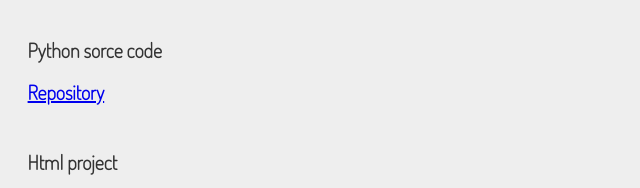
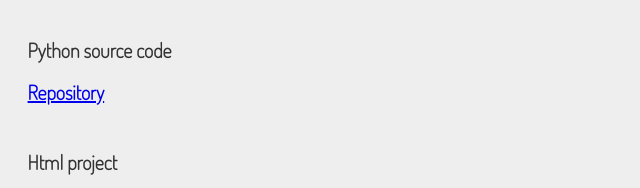
Before and after one commit to hussainali99a/reprositery-project, a plain HTML site: page index.html in a window 1280 px wide. Shown: the part 1694-1882 px from the top of the page, 0-640 px from the left. Drawn offline with Linux system fonts and the light colour scheme.

Commit message:
Update index.html

```diff
--- a/index.html
+++ b/index.html
@@ -71,7 +71,7 @@
             <p><a href="https://github.com/hussainali99a/c-code/blob/main/array3.cpp">Array</a>,<a href="https://github.com/hussainali99a/c-code/blob/main/linkedlist_insertingatend.cpp">Linked list</a>,<a href="https://github.com/hussainali99a/c-code/blob/main/stack.c">Stack</a>,<a href="https://github.com/hussainali99a/c-code/blob/main/queue.c">Queue</a> , etc</p>
         </article>
   <article class="code-day">
-      <h2>Python sorce code</h2>
+      <h2>Python source code</h2>
       <p><a href="https://github.com/hussainali99a/python-rep/upload/main">Repository</a></p>
   </article>
   <article class="code-day">
```
